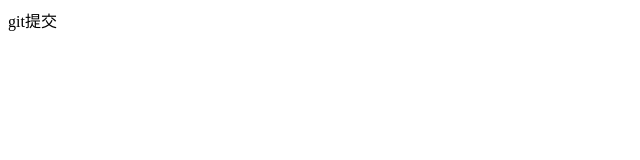
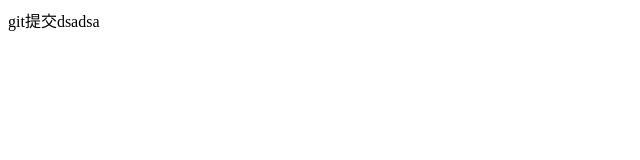
Before and after one commit to longfanghai/test, a plain HTML site: page index.html in a window 1280 px wide. Shown: the full height of the page, 0-640 px from the left. Drawn offline with Linux system fonts and the light colour scheme.

Commit message:
'第二次提交'

```diff
--- a/index.html
+++ b/index.html
@@ -7,6 +7,6 @@
     <title>Document</title>
 </head>
 <body>
-    git提交
+    git提交dsadsa
 </body>
 </html>
```
